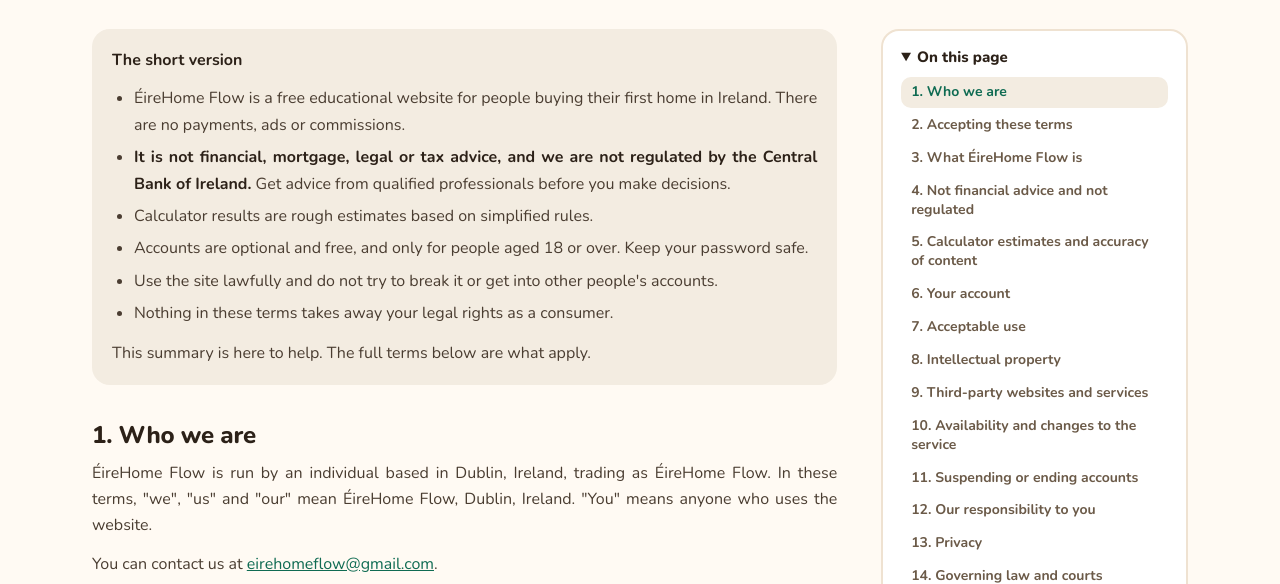
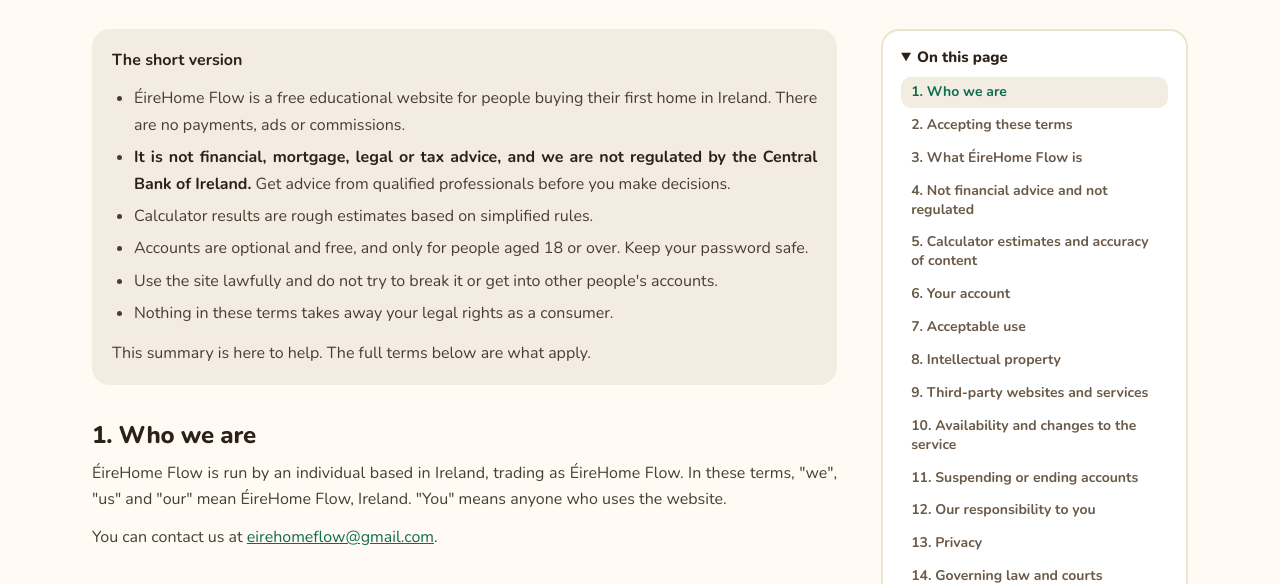
Before and after one commit to CodeByBrigido/EireHomeFlow, a website: page docs/terms.html in a window 1280 px wide. Shown: the part 212-796 px from the top of the page. Drawn offline with nearby package versions, Linux system fonts and the light colour scheme.

Commit message:
Update location references to Ireland in terms.html

```diff
--- a/docs/terms.html
+++ b/docs/terms.html
@@ -55,7 +55,7 @@
       </div>
 
       <h2>1. Who we are</h2>
-      <p>ÉireHome Flow is run by an individual based in Dublin, Ireland, trading as ÉireHome Flow. In these terms, "we", "us" and "our" mean ÉireHome Flow, Dublin, Ireland.<!-- TODO: add the operator's full legal name and postal address --> "You" means anyone who uses the website.</p>
+      <p>ÉireHome Flow is run by an individual based in Ireland, trading as ÉireHome Flow. In these terms, "we", "us" and "our" mean ÉireHome Flow, Ireland.<!-- TODO: add the operator's full legal name and postal address --> "You" means anyone who uses the website.</p>
       <p>You can contact us at <a href="mailto:eirehomeflow@gmail.com">eirehomeflow@gmail.com</a>.</p>
 
       <h2>2. Accepting these terms</h2>
@@ -232,7 +232,7 @@
       <h2>17. Contact us</h2>
       <p>If you have any questions about these terms, email us at <a href="mailto:eirehomeflow@gmail.com">eirehomeflow@gmail.com</a>. We aim to reply within 14 days.</p>
       <!-- POLICY CHOICE: a 14-day reply target is a proposal. -->
-      <p>ÉireHome Flow, Dublin, Ireland.<!-- TODO: add the operator's full legal name and postal address --></p>
+      <p>ÉireHome Flow, Ireland.<!-- TODO: add the operator's full legal name and postal address --></p>
     </div>
 
     <aside class="legal-aside" aria-label="About this page">
@@ -252,7 +252,7 @@
   <!-- include partials/footer.html: edit that file, then run npm run partials -->
   <footer class="site-footer">
     <div class="site-footer__inner">
-      <span class="site-footer__brand">ÉireHome Flow, Dublin</span>
+      <span class="site-footer__brand">ÉireHome Flow,</span>
       <span>Educational content. Not regulated financial advice.</span>
       <nav class="site-footer__links" aria-label="Legal">
         <a href="privacy.html">Privacy Policy</a>
```
